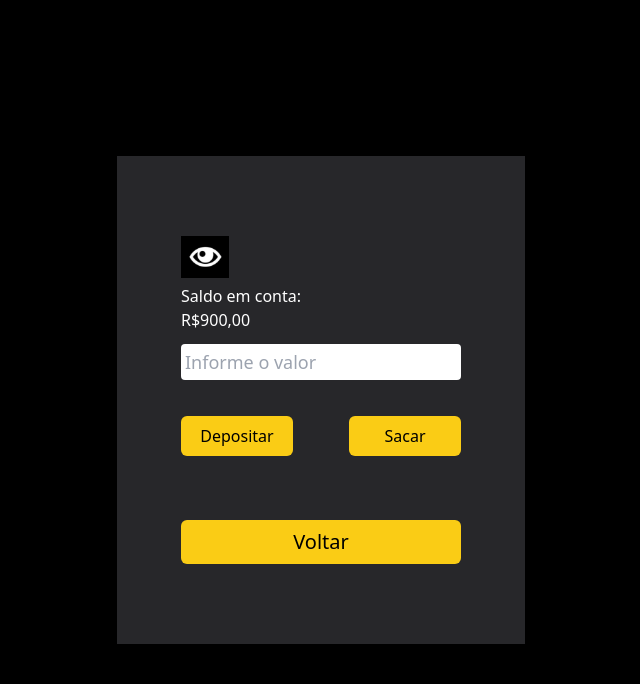
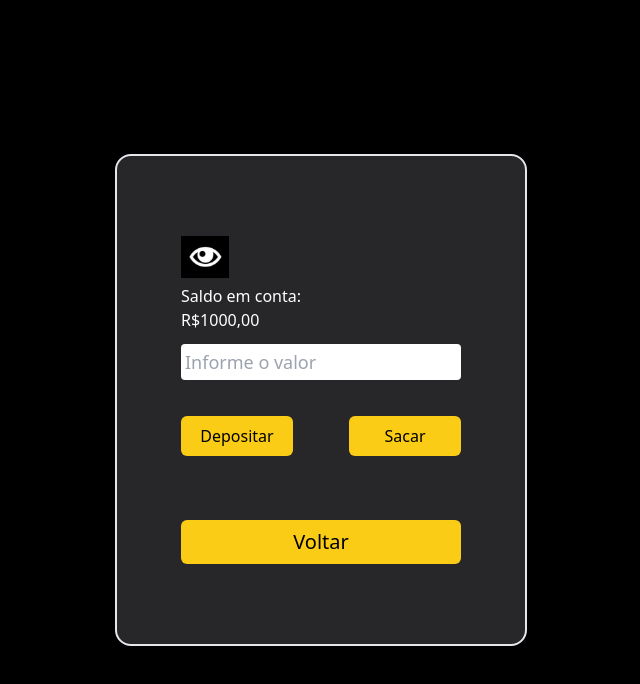
Before and after one commit to Caiopadilha2/desafio-xp, a React (Create React App) app in the folder desafio-xp/: page /balance in a window 1280 px wide. Shown: the top 684 px of the page, without its empty margins (319-959 px from the left). Built offline with nearby package versions, Linux system fonts and the light colour scheme.

Commit message:
css: ajustes finais tela balance

```diff
--- a/desafio-xp/src/components/BalanceComponent.jsx
+++ b/desafio-xp/src/components/BalanceComponent.jsx
@@ -65,7 +65,7 @@ const BalanceComponent = () => {
   return (
 
     <div className="bg-black min-h-screen flex items-center justify-center text-white">
-      <section className="bg-zinc-800 max-w-lg py-20 px-16">
+      <section className="bg-zinc-800 border-2 rounded-2xl max-w-lg py-20 px-16">
         <div>
           <button
             type="button"
--- a/desafio-xp/src/context/BalanceProvider.js
+++ b/desafio-xp/src/context/BalanceProvider.js
@@ -4,7 +4,7 @@ import BalanceContext from './BalanceContext';
 import { myStocksData, StocksToByData, allStocksData } from '../data';
 
 function BalanceProvider({ children }) {
-  const INITIAL_BALANCE = '900';
+  const INITIAL_BALANCE = '1000';
   const [balance, setBalance] = useState(INITIAL_BALANCE);
   const [array, setArray] = useState({});
   const [myStocks, setMyStocks] = useState(myStocksData);
```
